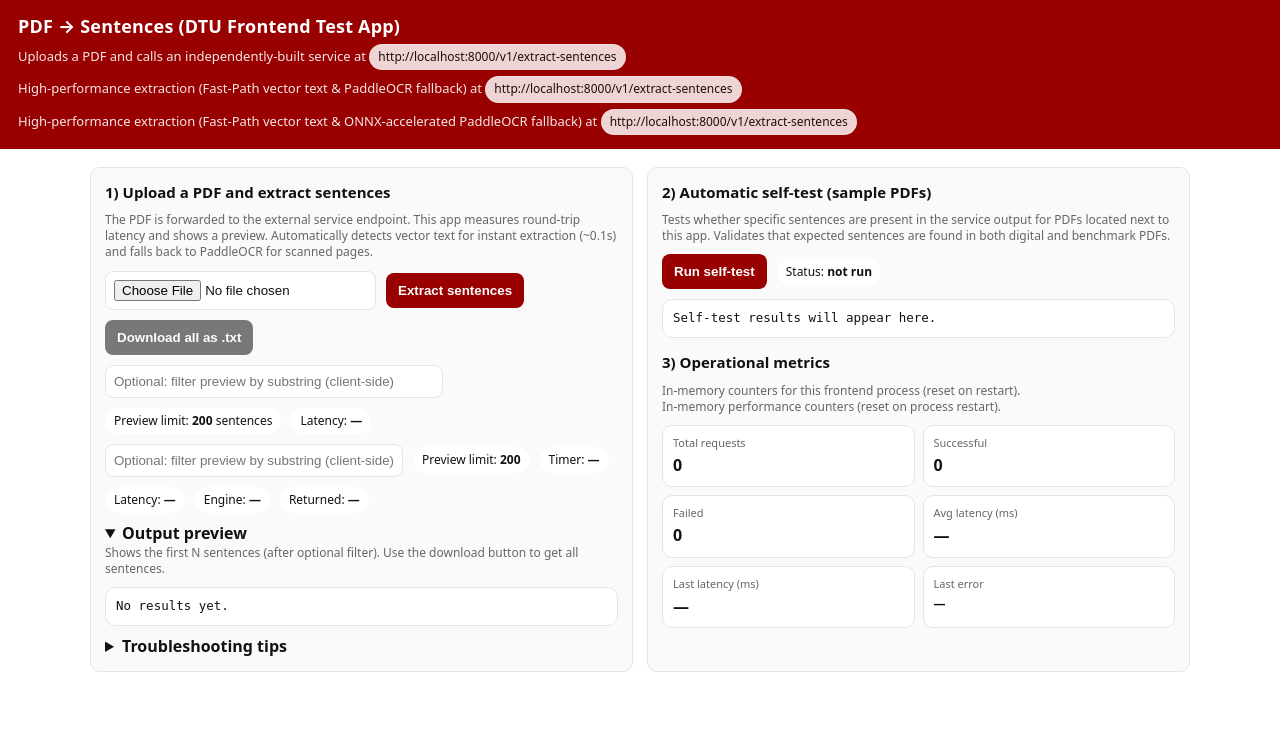
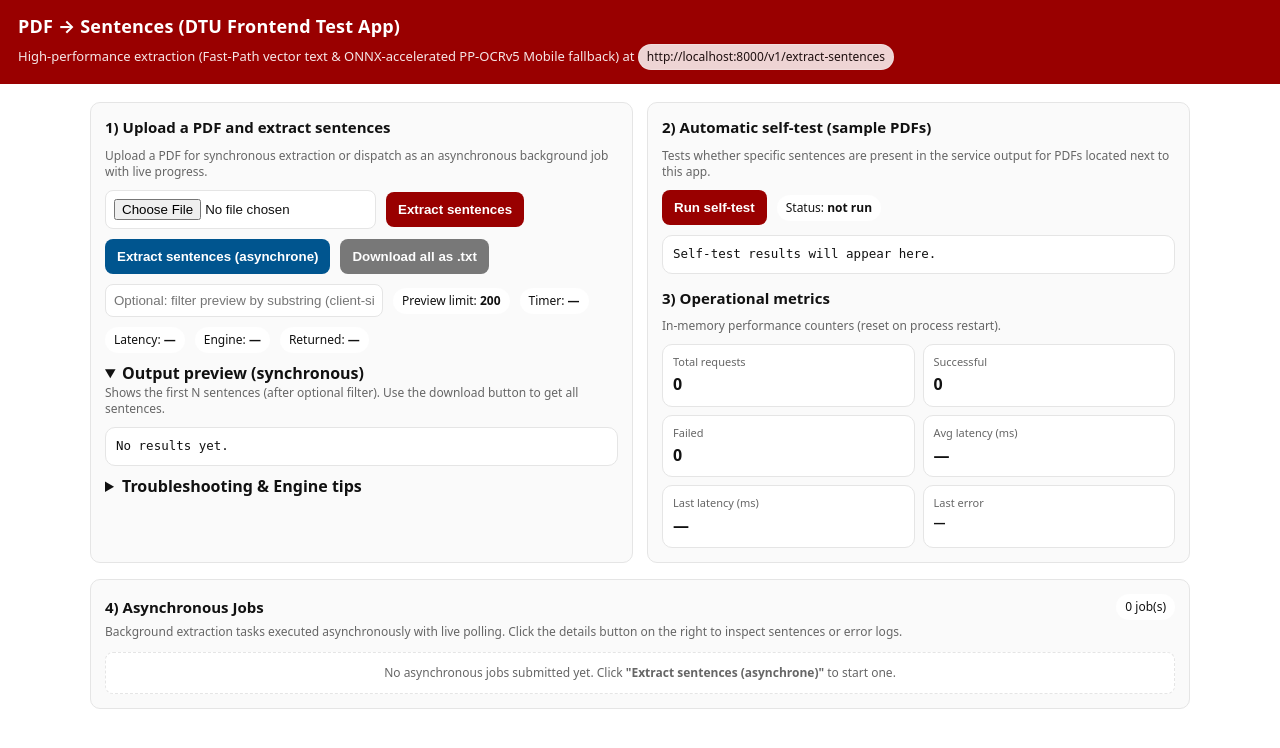
Before and after one commit to reberthelot/pdf-to-sentences, a FastAPI app: page / in a window 1280 px wide. Shown: the top 748 px of the page. Run offline with FastAPI, Linux system fonts and the light colour scheme; parts of the project's set-up code (start-up, migrations or seed data) failed here and were passed over.

Commit message:
Front end implementation of asynchronous submit

```diff
--- a/backend.py
+++ b/backend.py
@@ -200,6 +200,7 @@ class JobInfo(BaseModel):
     """Asynchronous background job progress and result model."""
 
     job_id: str
+    filename: Optional[str] = None
     status: JobStatus
     progress: float = 0.0
     current_page: int = 0
@@ -569,6 +570,7 @@ async def submit_job(
     now = time.time()
     job_info = JobInfo(
         job_id=job_id,
+        filename=pdf_file.filename,
         status=JobStatus.PENDING,
         progress=0.0,
         current_page=0,
--- a/static/app.js
+++ b/static/app.js
@@ -277,6 +277,270 @@
     });
   }
 
+  // --- Asynchronous Jobs Management ---
+  const extractAsyncBtn = document.getElementById("extractAsyncBtn");
+  const jobsContainer = document.getElementById("jobsContainer");
+  const jobsCountBadge = document.getElementById("jobsCountBadge");
+  const trackedJobs = new Map(); // job_id -> { id, filename, postTime, endTime, status, progress, currentPage, totalPages, message, result, error, expanded }
+  let jobsPollInterval = null;
+
+  function updateJobsListUI() {
+    if (!jobsContainer) return;
+
+    if (trackedJobs.size === 0) {
+      jobsContainer.innerHTML = `
+        <div class="small" id="noJobsMsg" style="padding: 12px; color: var(--muted); text-align: center; background: white; border: 1px dashed var(--border); border-radius: 8px;">
+          No asynchronous jobs submitted yet. Click <b>"Extract sentences (asynchrone)"</b> to start one.
+        </div>`;
+      if (jobsCountBadge) jobsCountBadge.textContent = "0 job(s)";
+      return;
+    }
+
+    if (jobsCountBadge) jobsCountBadge.textContent = `${trackedJobs.size} job(s)`;
+
+    // Save scroll position of expanded pre blocks if any
+    const scrollMap = new Map();
+    const preEls = jobsContainer.querySelectorAll("pre[data-job-pre]");
+    preEls.forEach(pre => {
+      scrollMap.set(pre.getAttribute("data-job-pre"), pre.scrollTop);
+    });
+
+    const now = Date.now();
+    const sortedJobs = Array.from(trackedJobs.values()).sort((a, b) => b.postTime - a.postTime);
+
+    let html = `
+      <table class="jobs-table">
+        <thead>
+          <tr>
+            <th>Document</th>
+            <th>Job ID</th>
+            <th>Duration</th>
+            <th>Pages</th>
+            <th>Status</th>
+            <th>Progress</th>
+            <th>Engine</th>
+            <th style="text-align: right;">Action</th>
+          </tr>
+        </thead>
+        <tbody>
+    `;
+
+    for (const job of sortedJobs) {
+      // Freezes timer when job reaches completed or failed
+      const endTimestamp = job.endTime || (job.status === "completed" || job.status === "failed" ? (job.updatedAt ? job.updatedAt * 1000 : now) : now);
+      const elapsedSec = Math.max(0, Math.floor((endTimestamp - job.postTime) / 1000));
+      const elapsedStr = elapsedSec < 60 ? `${elapsedSec}s` : `${Math.floor(elapsedSec / 60)}m ${elapsedSec % 60}s`;
+      const pct = Math.round((job.progress || 0) * 100);
+
+      let statusPillClass = "status-pending";
+      if (job.status === "processing") statusPillClass = "status-processing";
+      else if (job.status === "completed") statusPillClass = "status-completed";
+      else if (job.status === "failed") statusPillClass = "status-failed";
+
+      const engineName = (job.result && job.result.method) ? job.result.method : "—";
+      const isExpanded = !!job.expanded;
+      const toggleLabel = isExpanded ? "Hide ▲" : "View ▼";
+
+      html += `
+        <tr class="job-row" id="row-job-${job.id}">
+          <td class="job-filename-cell" title="${job.filename || 'Document'}">${job.filename || 'Document'}</td>
+          <td><code style="font-size: 11px;">${job.id.slice(0, 8)}...</code></td>
+          <td style="color: var(--muted);">${elapsedStr}</td>
+          <td>${job.currentPage || 0} / ${job.totalPages || '—'}</td>
+          <td><span class="job-status-pill ${statusPillClass}">${job.status}</span></td>
+          <td style="min-width: 100px;">
+            <div style="display:flex; align-items:center; gap:6px;">
+              <div style="flex:1; height:6px; background:#eee; border-radius:3px; overflow:hidden;">
+                <div style="height:100%; width:${pct}%; background:${job.status === 'completed' ? 'var(--ok)' : (job.status === 'failed' ? 'var(--bad)' : '#b25e00')};"></div>
+              </div>
+              <span style="font-size:11px; font-weight:600;">${pct}%</span>
+            </div>
+          </td>
+          <td style="font-size: 11.5px; color: var(--muted);">${engineName}</td>
+          <td style="text-align: right;">
+            <button class="job-toggle-btn" onclick="window.toggleJobDrawer('${job.id}')">${toggleLabel}</button>
+          </td>
+        </tr>
+      `;
+
+      if (isExpanded) {
+        html += `
+          <tr id="drawer-job-${job.id}">
+            <td colspan="8" class="job-drawer-cell">
+              <div class="job-drawer-content">
+                <div class="job-drawer-meta">
+                  <span><b>Full Job ID:</b> <code style="font-size: 11px;">${job.id}</code></span>
+                  <span><b>Message:</b> ${job.message || '—'}</span>
+                  ${job.result && job.result.processing_time_ms ? `<span><b>Processing Latency:</b> ${fmtMs(job.result.processing_time_ms)}</span>` : ''}
+                </div>
+                ${job.error ? `<div style="color:var(--bad); margin-top:6px;"><b>Error:</b> ${job.error}</div>` : ''}
+                ${job.status === "completed" && job.result && job.result.sentences ? `
+                  <div style="margin-top: 8px;">
+                    <div style="display:flex; justify-content:space-between; align-items:center; margin-bottom: 6px;">
+                      <b>Extracted Sentences (${job.result.sentences.length}) :</b>
+                      <button class="btn secondary" style="padding: 4px 10px; font-size:11px;" onclick="window.downloadJobSentences('${job.id}', event)">Download all (.txt)</button>
+                    </div>
+                    <pre data-job-pre="${job.id}" style="max-height: 180px; margin: 0;">${job.result.sentences.map((s, i) => String(i + 1).padStart(3, ' ') + '. ' + s).join('\n')}</pre>
+                  </div>
+                ` : ''}
+              </div>
+            </td>
+          </tr>
+        `;
+      }
+    }
+
+    html += `
+        </tbody>
+      </table>
+    `;
+
+    jobsContainer.innerHTML = html;
+
+    // Restore scroll positions of open pre blocks
+    scrollMap.forEach((top, jobId) => {
+      const el = jobsContainer.querySelector(`pre[data-job-pre="${jobId}"]`);
+      if (el) el.scrollTop = top;
+    });
+  }
+
+  // Global handlers for drawer collapse/expand and download
+  window.toggleJobDrawer = function(jobId) {
+    const job = trackedJobs.get(jobId);
+    if (job) {
+      job.expanded = !job.expanded;
+      updateJobsListUI();
+    }
+  };
+
+  window.downloadJobSentences = function(jobId, ev) {
+    if (ev) ev.stopPropagation();
+    const job = trackedJobs.get(jobId);
+    if (!job || !job.result || !job.result.sentences) return;
+    const url = makeTxtDownload(job.result.sentences);
+    const a = document.createElement("a");
+    a.href = url;
+    a.download = (job.filename.replace(/\.pdf$/i, "") || "job") + "_sentences.txt";
+    document.body.appendChild(a);
+    a.click();
+    a.remove();
+    setTimeout(() => URL.revokeObjectURL(url), 3000);
+  };
+
+  async function pollTrackedJobs() {
+    let hasActiveJobs = false;
+    let stateChanged = false;
+
+    for (const [jobId, job] of trackedJobs.entries()) {
+      if (job.status === "completed" || job.status === "failed") {
+        continue;
+      }
+      hasActiveJobs = true;
+
+      try {
+        const resp = await fetch(`api/jobs/${jobId}`);
+        if (!resp.ok) continue;
+        const data = await resp.json();
+
+        job.status = data.status;
+        job.progress = data.progress;
+        job.currentPage = data.current_page;
+        job.totalPages = data.total_pages;
+        job.message = data.message;
+        job.result = data.result;
+        job.error = data.error;
+        if (data.updated_at) job.updatedAt = data.updated_at;
+
+        if (data.status === "completed" || data.status === "failed") {
+          if (!job.endTime) job.endTime = Date.now();
+        }
+        stateChanged = true;
+      } catch (e) {
+        // Ignore network polling error
+      }
+    }
+
+    if (stateChanged) {
+      updateJobsListUI();
+    }
+    return hasActiveJobs;
+  }
+
+  function startJobsPolling() {
+    if (jobsPollInterval) return;
+    jobsPollInterval = setInterval(async () => {
+      await pollTrackedJobs();
+    }, 1000);
+  }
+
+  if (extractAsyncBtn) {
+    extractAsyncBtn.addEventListener("click", async () => {
+      const fileInput = document.getElementById("pdfFile");
+      if (!fileInput.files || fileInput.files.length === 0) {
+        alert("Please choose a PDF file first.");
+        return;
+      }
+
+      const pdf = fileInput.files[0];
+      const fd = new FormData();
+      fd.append("pdf_file", pdf, pdf.name);
+
+      extractAsyncBtn.disabled = true;
+
+      try {
+        const resp = await fetch("api/jobs/submit", {
+          method: "POST",
+          body: fd,
+        });
+
+        if (!resp.ok) {
+          const errData = await resp.json().catch(() => ({}));
+          alert("Job submission failed: " + (errData.error || resp.statusText));
+          return;
+        }
+
+        const data = await resp.json();
+        const jobId = data.job_id;
+
+        // Register job in tracking map
+        trackedJobs.set(jobId, {
+          id: jobId,
+          filename: pdf.name,
+          postTime: Date.now(),
+          status: data.status || "pending",
+          progress: 0.0,
+          currentPage: 0,
+          totalPages: data.total_pages || 0,
+          message: "Queued for processing...",
+          result: null,
+          error: null,
+          expanded: false,
+        });
+
+        updateJobsListUI();
+        startJobsPolling();
+      } catch (err) {
+        alert("Could not submit asynchronous job: " + String(err));
+      } finally {
+        extractAsyncBtn.disabled = false;
+      }
+    });
+  }
+
+  // Periodic UI refresh for elapsed time counters (only if running jobs exist)
+  setInterval(() => {
+    let hasRunning = false;
+    for (const job of trackedJobs.values()) {
+      if (job.status !== "completed" && job.status !== "failed") {
+        hasRunning = true;
+        break;
+      }
+    }
+    if (hasRunning) {
+      updateJobsListUI();
+    }
+  }, 3000);
+
   refreshMetrics();
   setInterval(refreshMetrics, 3000);
 })();
--- a/static/styles.css
+++ b/static/styles.css
@@ -142,3 +142,120 @@ summary {
   font-weight: 750;
   margin-top: 4px;
 }
+
+/* Asynchronous Jobs Table Styles */
+.jobs-table-container {
+  overflow-x: auto;
+  margin-top: 12px;
+}
+
+.jobs-table {
+  width: 100%;
+  border-collapse: collapse;
+  font-size: 12.5px;
+  background: white;
+  text-align: left;
+}
+
+.jobs-table th {
+  padding: 10px 12px;
+  background: #f8f9fa;
+  color: var(--muted);
+  font-weight: 650;
+  font-size: 11.5px;
+  text-transform: uppercase;
+  letter-spacing: 0.5px;
+  border-bottom: 2px solid var(--border);
+  white-space: nowrap;
+}
+
+.jobs-table td {
+  padding: 10px 12px;
+  vertical-align: middle;
+  border-bottom: 1px solid var(--border);
+  white-space: nowrap;
+}
+
+.job-row {
+  transition: background-color 0.15s ease;
+}
+
+.job-row:hover {
+  background-color: #fbfbfb;
+}
+
+.job-filename-cell {
+  font-weight: 600;
+  color: var(--fg);
+  max-width: 180px;
+  overflow: hidden;
+  text-overflow: ellipsis;
+}
+
+.job-status-pill {
+  display: inline-block;
+  font-size: 11px;
+  font-weight: 700;
+  padding: 2px 8px;
+  border-radius: 4px;
+  text-transform: uppercase;
+  letter-spacing: 0.4px;
+}
+
+.status-completed {
+  background: #e6f4ea;
+  color: #0a7a2f;
+}
+
+.status-processing {
+  background: #fff4e5;
+  color: #b25e00;
+}
+
+.status-pending {
+  background: #fff9e6;
+  color: #8f6b00;
+}
+
+.status-failed {
+  background: #fce8e6;
+  color: #b00020;
+}
+
+.job-toggle-btn {
+  background: none;
+  border: 1px solid var(--border);
+  border-radius: 4px;
+  padding: 4px 8px;
+  cursor: pointer;
+  font-size: 11px;
+  color: var(--muted);
+  font-weight: 600;
+  transition: all 0.15s ease;
+}
+
+.job-toggle-btn:hover {
+  background: #f0f0f0;
+  color: var(--fg);
+  border-color: #ccc;
+}
+
+.job-drawer-cell {
+  padding: 0 !important;
+  border-bottom: 2px solid var(--border);
+}
+
+.job-drawer-content {
+  padding: 14px 18px;
+  background: #fdfdfd;
+  font-size: 12px;
+  border-top: 1px solid #f0f0f0;
+}
+
+.job-drawer-meta {
+  display: flex;
+  gap: 20px;
+  flex-wrap: wrap;
+  margin-bottom: 10px;
+  color: var(--muted);
+}
--- a/template/index.html
+++ b/template/index.html
@@ -9,9 +9,7 @@
 <body>
   <header>
     <h1>PDF → Sentences (DTU Frontend Test App)</h1>
-    <div class="sub">Uploads a PDF and calls an independently-built service at <span class="pill" id="svcUrl">{SERVICE_URL}</span></div>
-    <div class="sub">High-performance extraction (Fast-Path vector text &amp; PaddleOCR fallback) at <span class="pill" id="svcUrl">{SERVICE_URL}</span></div>
-    <div class="sub">High-performance extraction (Fast-Path vector text &amp; ONNX-accelerated PaddleOCR fallback) at <span class="pill" id="svcUrl">{SERVICE_URL}</span></div>
+    <div class="sub">High-performance extraction (Fast-Path vector text &amp; ONNX-accelerated PP-OCRv5 Mobile fallback) at <span class="pill" id="svcUrl">{SERVICE_URL}</span></div>
   </header>
 
   <main>
@@ -19,14 +17,14 @@
       <section class="card">
         <h2>1) Upload a PDF and extract sentences</h2>
         <div class="meta">
-          The PDF is forwarded to the external service endpoint. This app measures round-trip latency and shows a preview.
-          Automatically detects vector text for instant extraction (~0.1s) and falls back to PaddleOCR for scanned pages.
+          Upload a PDF for synchronous extraction or dispatch as an asynchronous background job with live progress.
         </div>
 
         <form id="uploadForm">
           <div class="row">
             <input id="pdfFile" type="file" accept="application/pdf" required />
             <button id="extractBtn" class="btn" type="submit">Extract sentences</button>
+            <button id="extractAsyncBtn" class="btn" type="button" style="background:#00558f;">Extract sentences (asynchrone)</button>
             <button id="downloadBtn" class="btn secondary" type="button" disabled>Download all as .txt</button>
           </div>
 
@@ -37,10 +35,7 @@
           </div>
 
           <div class="row">
-            <input id="filterBox" type="text" placeholder="Optional: filter preview by substring (client-side)" style="min-width: 320px;" />
-            <span class="pill">Preview limit: <b id="previewLimit">200</b> sentences</span>
-            <span class="pill">Latency: <b id="latency">—</b></span>
-            <input id="filterBox" type="text" placeholder="Optional: filter preview by substring (client-side)" style="min-width: 280px;" />
+            <input id="filterBox" type="text" placeholder="Optional: filter preview by substring (client-side)" style="min-width: 260px;" />
             <span class="pill">Preview limit: <b id="previewLimit">200</b></span>
             <span class="pill">Timer: <b id="timerDisplay">—</b></span>
             <span class="pill">Latency: <b id="latency">—</b></span>
@@ -50,26 +45,18 @@
         </form>
 
         <details open>
-          <summary>Output preview</summary>
+          <summary>Output preview (synchronous)</summary>
           <div class="small">Shows the first N sentences (after optional filter). Use the download button to get all sentences.</div>
           <pre id="output">No results yet.</pre>
         </details>
 
         <details>
-          <summary>Troubleshooting tips</summary>
-          <pre id="tips">• Ensure the service is running and reachable.
-• Current configured URL: {SERVICE_URL}
-• You can change it with environment variable SENTENCE_SERVICE_URL.
-• If large PDFs time out, increase SERVICE_TIMEOUT_SECONDS.</pre>
           <summary>Troubleshooting &amp; Engine tips</summary>
           <pre id="tips">• Configured URL: {SERVICE_URL}
-• Fast-Path (vector text): Instantaneous (~0.05s/page).
-• PaddleOCR fallback: Computer vision for scanned images (~12s/page on CPU).
-• Increase SERVICE_TIMEOUT_SECONDS if uploading large scanned PDFs.</pre>
 • Fast-Path (vector text layer): Instantaneous (~0.02s/page).
-• PP-OCRv5 Mobile ONNX: Accelerated CPU vision for scanned documents (~15s/page on CPU).
+• PP-OCRv5 Mobile ONNX: Accelerated CPU vision for scanned documents (~12-15s/page on CPU).
 • Line baseline merging ensures coherent reading order for typewriter and scanned texts.
-• Increase SERVICE_TIMEOUT_SECONDS if uploading large multi-page scans.</pre>
+• Asynchronous Jobs avoid HTTP timeouts on large multi-page scans.</pre>
         </details>
       </section>
 
@@ -77,7 +64,6 @@
         <h2>2) Automatic self-test (sample PDFs)</h2>
         <div class="meta">
           Tests whether specific sentences are present in the service output for PDFs located next to this app.
-          Validates that expected sentences are found in both digital and benchmark PDFs.
         </div>
 
         <div class="row">
@@ -88,7 +74,6 @@
         <pre id="selftestOut">Self-test results will appear here.</pre>
 
         <h2 style="margin-top:14px;">3) Operational metrics</h2>
-        <div class="meta">In-memory counters for this frontend process (reset on restart).</div>
         <div class="meta">In-memory performance counters (reset on process restart).</div>
 
         <div class="kpi">
@@ -101,6 +86,23 @@
         </div>
       </section>
     </div>
+
+    <!-- Asynchronous Background Jobs Interface -->
+    <section class="card" style="margin-top: 16px;">
+      <div style="display:flex; justify-content:space-between; align-items:center;">
+        <h2 style="margin:0;">4) Asynchronous Jobs</h2>
+        <span class="pill" id="jobsCountBadge">0 job(s)</span>
+      </div>
+      <div class="meta" style="margin-top: 4px;">
+        Background extraction tasks executed asynchronously with live polling. Click the details button on the right to inspect sentences or error logs.
+      </div>
+
+      <div id="jobsContainer" class="jobs-table-container">
+        <div class="small" id="noJobsMsg" style="padding: 12px; color: var(--muted); text-align: center; background: white; border: 1px dashed var(--border); border-radius: 8px;">
+          No asynchronous jobs submitted yet. Click <b>"Extract sentences (asynchrone)"</b> to start one.
+        </div>
+      </div>
+    </section>
   </main>
 
   <script src="static/app.js"></script>
```
Also changed, not shown: frontend.py (+31 -0 lines), frontend_service.py (+35 -0 lines).
